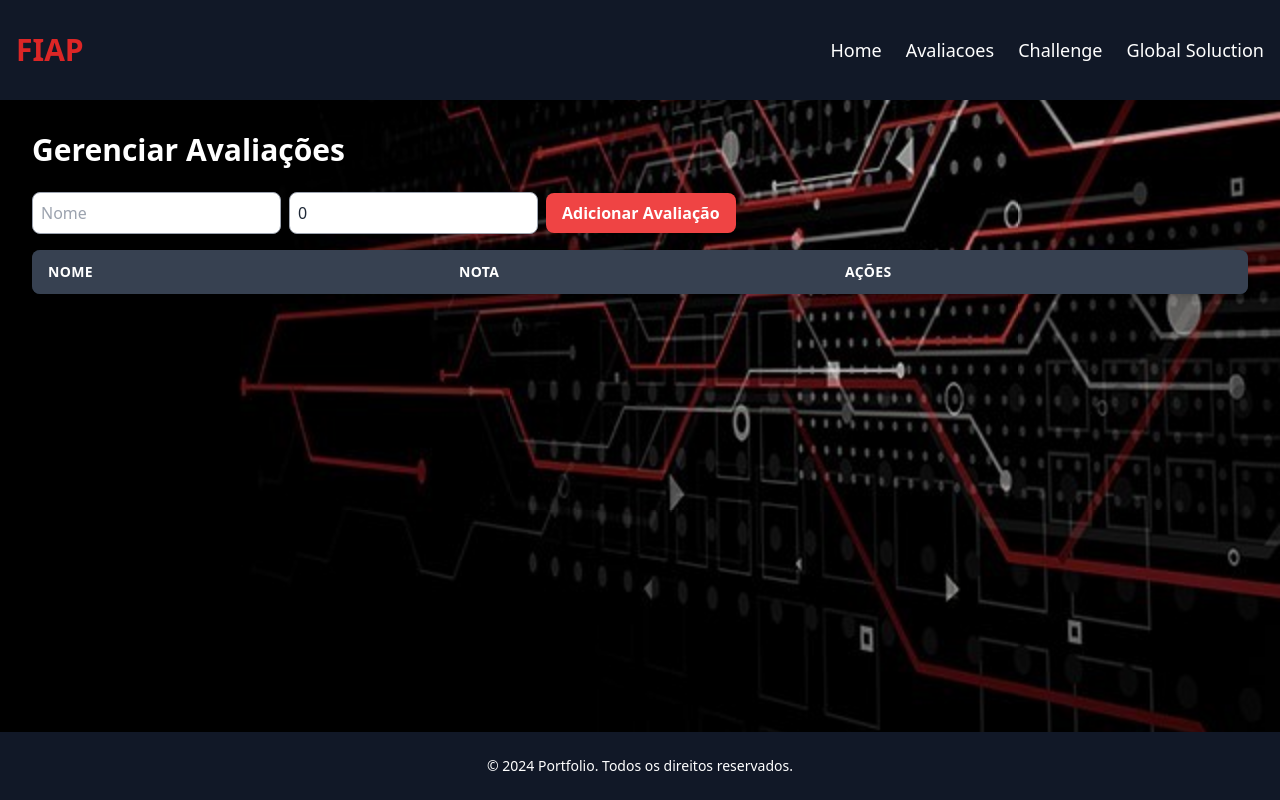
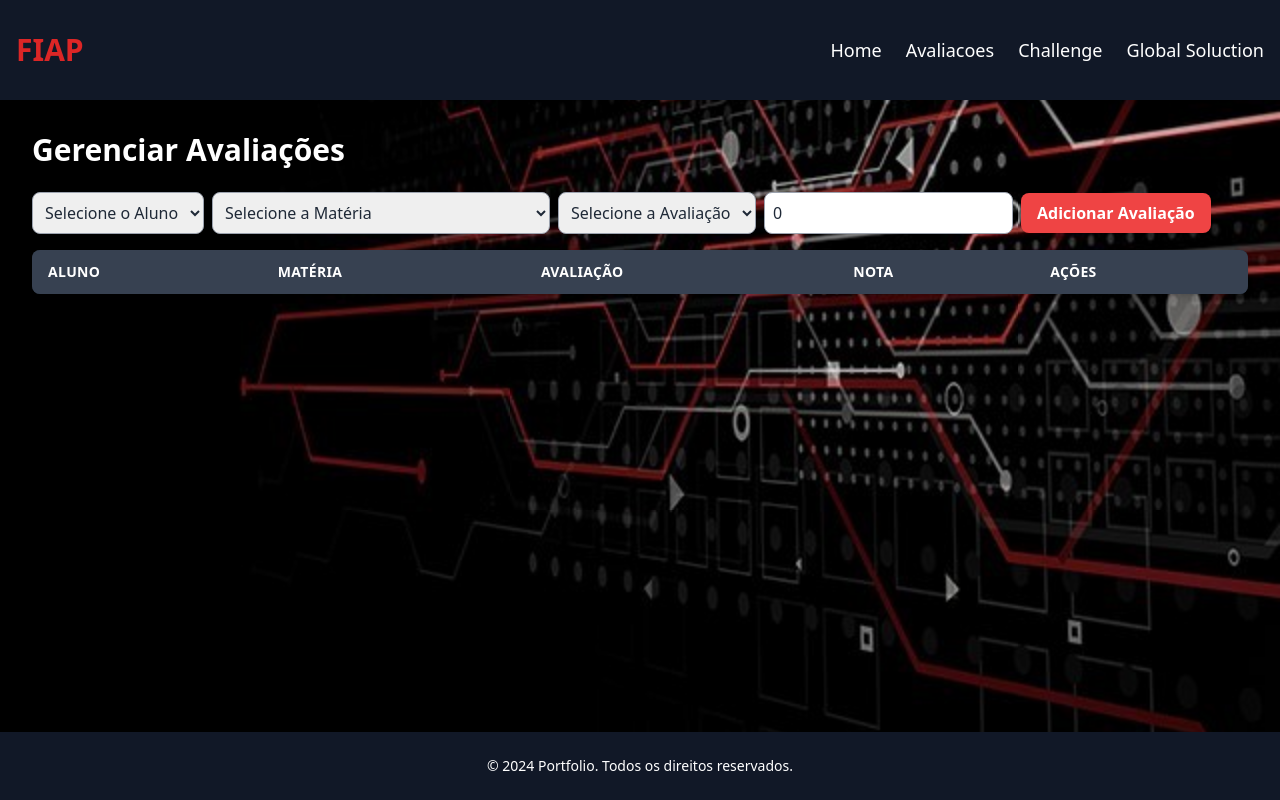
Before and after one commit to Cardoso2626/cp2, a Next.js app in the folder portfolio/: page /avaliacoes in a window 1280 px wide. Built offline with nearby package versions, Linux system fonts and the light colour scheme.

Commit message:
Mudanças na pagina de avaliações, adicionando campos para selecionar alunos e as notas, junto com o numero de cada cp.

```diff
--- a/portfolio/src/components/Avaliacoes/Avaliacoes.tsx
+++ b/portfolio/src/components/Avaliacoes/Avaliacoes.tsx
@@ -6,7 +6,9 @@ import { FaEdit, FaTrashAlt } from "react-icons/fa"; // Importa os ícones de ed
 
 export default function Avaliacoes() {
     const [avaliacoes, setAvaliacoes] = useState<Avaliacao[]>([]);
-    const [novaAvaliacao, setNovaAvaliacao] = useState<Avaliacao>({ id: undefined, nome: '', nota: 0 });
+    const [novaAvaliacao, setNovaAvaliacao] = useState<Avaliacao>({ id: undefined, nome: '', materia: '', tipo: '', nota: 0 });
+    const [isModalOpen, setIsModalOpen] = useState(false);
+    const [avaliacaoSelecionada, setAvaliacaoSelecionada] = useState<Avaliacao | null>(null);
 
     const carregarAvaliacoes = async () => {
         try {
@@ -21,7 +23,7 @@ export default function Avaliacoes() {
         try {
             const nova = await adicionarAvaliacao(novaAvaliacao);
             setAvaliacoes([...avaliacoes, nova]);
-            setNovaAvaliacao({ id: undefined, nome: '', nota: 0 });
+            setNovaAvaliacao({ id: undefined, nome: '', materia: '', tipo: '', nota: 0 });
         } catch (error) {
             console.error(error);
         }
@@ -37,7 +39,7 @@ export default function Avaliacoes() {
             try {
                 await atualizarAvaliacao(novaAvaliacao.id, novaAvaliacao);
                 carregarAvaliacoes();
-                setNovaAvaliacao({ id: undefined, nome: '', nota: 0 });
+                setNovaAvaliacao({ id: undefined, nome: '', materia: '', tipo: '', nota: 0 });
             } catch (error) {
                 console.error(error);
             }
@@ -53,6 +55,16 @@ export default function Avaliacoes() {
         }
     };
 
+    const abrirModal = (avaliacao: Avaliacao) => {
+        setAvaliacaoSelecionada(avaliacao);
+        setIsModalOpen(true);
+    };
+
+    const fecharModal = () => {
+        setAvaliacaoSelecionada(null);
+        setIsModalOpen(false);
+    };
+
     useEffect(() => {
         carregarAvaliacoes();
     }, []);
@@ -61,12 +73,46 @@ export default function Avaliacoes() {
         <div className="container mx-auto p-4">
             <h1 className="text-3xl font-bold mb-6 text-white">Gerenciar Avaliações</h1>
             <div className="flex items-center space-x-2 mb-4">
-                <input
-                    placeholder="Nome"
+                {/* Select para nomes dos alunos */}
+                <select
                     value={novaAvaliacao.nome}
                     onChange={(e) => setNovaAvaliacao({ ...novaAvaliacao, nome: e.target.value })}
                     className="border border-gray-400 p-2 rounded-lg focus:outline-none focus:ring-2 focus:ring-blue-500"
-                />
+                >
+                    <option value="">Selecione o Aluno</option>
+                    <option value="João Silva">João Silva</option>
+                    <option value="Maria Souza">Maria Souza</option>
+                    <option value="Carlos Pereira">Carlos Pereira</option>
+                </select>
+
+                {/* Select para matérias */}
+                <select
+                    value={novaAvaliacao.materia}
+                    onChange={(e) => setNovaAvaliacao({ ...novaAvaliacao, materia: e.target.value })}
+                    className="border border-gray-400 p-2 rounded-lg focus:outline-none focus:ring-2 focus:ring-blue-500"
+                >
+                    <option value="">Selecione a Matéria</option>
+                    <option value="AI & Chatbot">AI & Chatbot</option>
+                    <option value="Building Relational Database">Building Relational Database</option>
+                    <option value="Computational Thinking Using Python">Computational Thinking Using Python</option>
+                    <option value="Domain Driven Design Using Java">Domain Driven Design Using Java</option>
+                    <option value="Front-End Design Engineering">Front-End Design Engineering</option>
+                    <option value="Software Engineering & Business Model">Software Engineering & Business Model</option>
+                </select>
+
+                {/* Select para tipo de avaliação */}
+                <select
+                    value={novaAvaliacao.tipo}
+                    onChange={(e) => setNovaAvaliacao({ ...novaAvaliacao, tipo: e.target.value })}
+                    className="border border-gray-400 p-2 rounded-lg focus:outline-none focus:ring-2 focus:ring-blue-500"
+                >
+                    <option value="">Selecione a Avaliação</option>
+                    <option value="CP 1">CP 1</option>
+                    <option value="CP 2">CP 2</option>
+                    <option value="CP 3">CP 3</option>
+                </select>
+
+                {/* Campo de Nota */}
                 <input
                     placeholder="Nota"
                     type="number"
@@ -74,6 +120,7 @@ export default function Avaliacoes() {
                     onChange={(e) => setNovaAvaliacao({ ...novaAvaliacao, nota: parseFloat(e.target.value) })}
                     className="border border-gray-400 p-2 rounded-lg focus:outline-none focus:ring-2 focus:ring-blue-500"
                 />
+
                 <button
                     onClick={novaAvaliacao.id ? handleAtualizarAvaliacao : handleAdicionarAvaliacao}
                     className="bg-red-500 hover:bg-red-600 text-white font-semibold px-4 py-2 rounded-lg transition duration-300"
@@ -85,7 +132,9 @@ export default function Avaliacoes() {
             <table className="min-w-full bg-gray-800 text-white shadow-md rounded-lg overflow-hidden">
                 <thead>
                     <tr className="bg-gray-700">
-                        <th className="py-3 px-4 text-left text-sm font-semibold uppercase tracking-wide">Nome</th>
+                        <th className="py-3 px-4 text-left text-sm font-semibold uppercase tracking-wide">Aluno</th>
+                        <th className="py-3 px-4 text-left text-sm font-semibold uppercase tracking-wide">Matéria</th>
+                        <th className="py-3 px-4 text-left text-sm font-semibold uppercase tracking-wide">Avaliação</th>
                         <th className="py-3 px-4 text-left text-sm font-semibold uppercase tracking-wide">Nota</th>
                         <th className="py-3 px-4 text-left text-sm font-semibold uppercase tracking-wide">Ações</th>
                     </tr>
@@ -94,6 +143,8 @@ export default function Avaliacoes() {
                     {avaliacoes.map((avaliacao, index) => (
                         <tr key={avaliacao.id} className={`border-b ${index % 2 === 0 ? 'bg-gray-800' : 'bg-gray-700'} hover:bg-gray-600 transition duration-200`}>
                             <td className="py-3 px-4">{avaliacao.nome}</td>
+                            <td className="py-3 px-4">{avaliacao.materia}</td>
+                            <td className="py-3 px-4">{avaliacao.tipo}</td>
                             <td className="py-3 px-4">{avaliacao.nota}</td>
                             <td className="py-3 px-4 flex space-x-4">
                                 <button onClick={() => handleEditarAvaliacao(avaliacao.id!)} className="text-blue-400 hover:text-blue-300 font-semibold transition duration-300 flex items-center space-x-1">
@@ -104,11 +155,29 @@ export default function Avaliacoes() {
                                     <FaTrashAlt />
                                     <span>Remover</span>
                                 </button>
+                                <button onClick={() => abrirModal(avaliacao)} className="bg-blue-500 hover:bg-blue-600 text-white font-semibold px-4 py-2 rounded-lg transition duration-300">
+                                    Ver Detalhes
+                                </button>
                             </td>
                         </tr>
                     ))}
                 </tbody>
             </table>
+
+            {/* Modal para exibir detalhes */}
+            {isModalOpen && avaliacaoSelecionada && (
+                <div className="fixed inset-0 bg-gray-900 bg-opacity-50 flex justify-center items-center">
+                    <div className="bg-white p-8 rounded-lg shadow-lg text-black w-1/2">
+                        <h2 className="text-2xl font-bold mb-4">Detalhes da Avaliação</h2>
+                        <p><strong>Aluno:</strong> {avaliacaoSelecionada.nome}</p>
+                        <p><strong>Matéria:</strong> {avaliacaoSelecionada.materia}</p>
+                        <p><strong>Avaliação:</strong> {avaliacaoSelecionada.tipo}</p>
+                        <p><strong>Nota:</strong> {avaliacaoSelecionada.nota}</p>
+                        <p><strong>Feedback:</strong></p>
+                        <button onClick={fecharModal} className="mt-4 bg-red-500 hover:bg-red-600 text-white font-semibold px-4 py-2 rounded-lg transition duration-300">Fechar</button>
+                    </div>
+                </div>
+            )}
         </div>
     );
 }
```
